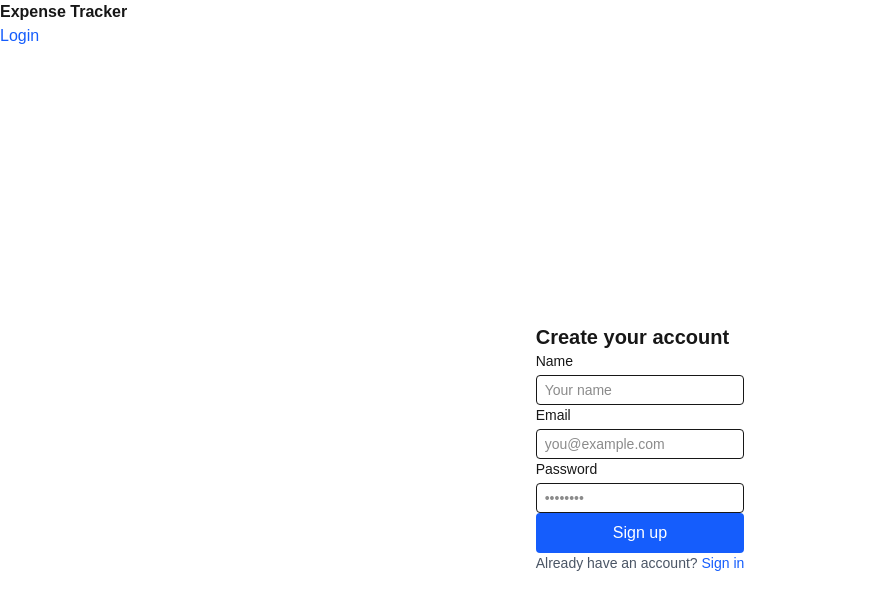
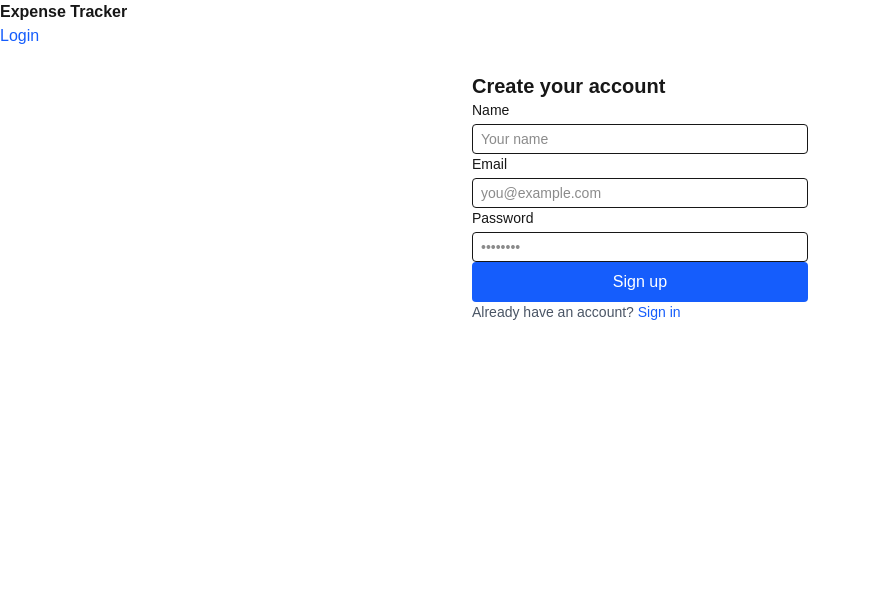
Before and after one commit to shotaroi/next-expense-tracker-app, a Next.js app: page /signup in a window 1280 px wide. Shown: the top 610 px of the page, without its empty margins (0-870 px from the left). Built offline with nearby package versions, Linux system fonts and the light colour scheme; no server answers.

Commit message:
Update page.tsx

```diff
--- a/src/app/signup/page.tsx
+++ b/src/app/signup/page.tsx
@@ -46,7 +46,7 @@ export default function SignupPage() {
     };
 
     return (
-        <main className="min-h-screen flex items-center justify-center p-6">
+        <main className="max-w-sm mx-auto p-6">
             <form onSubmit={onSubmit}>
                 <h1 className="text-xl font-bold">Create your account</h1>
 
```
